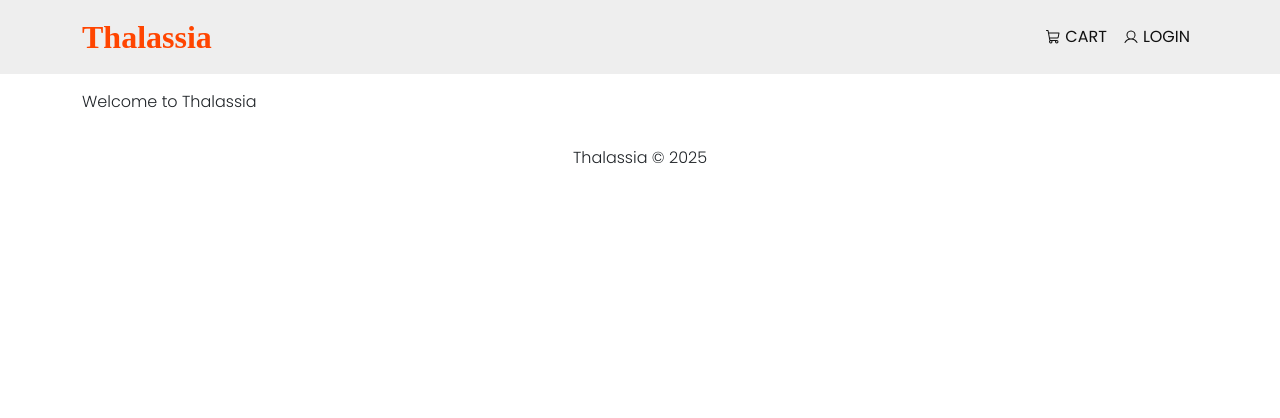
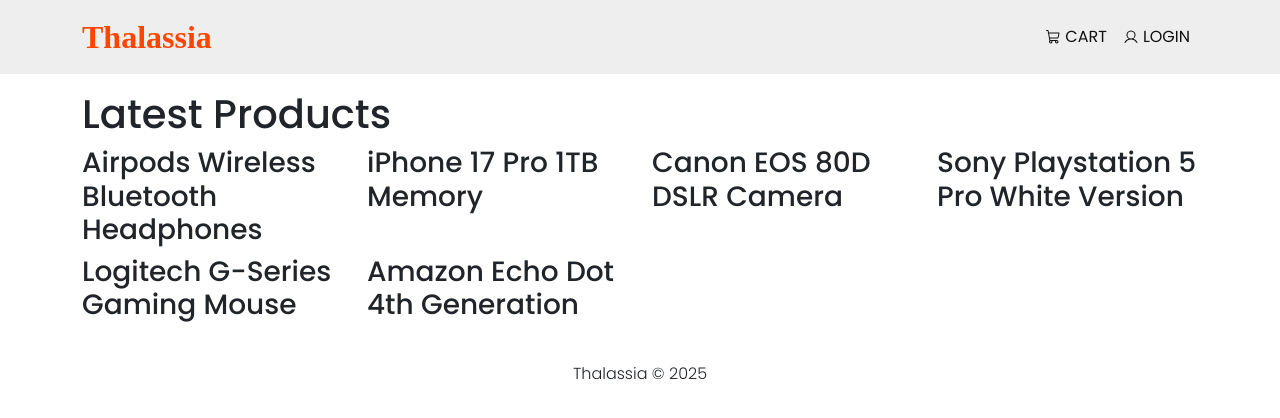
Before and after one commit to Nimira43/Thalassia, a React (Vite) app in the folder frontend/: page / in a window 1280 px wide. Shown: the top 418 px of the page. Built offline with nearby package versions, Linux system fonts and the light colour scheme; a web font is replaced by a local one.

Commit message:
Importing HomeScreen into App

```diff
--- a/frontend/src/App.jsx
+++ b/frontend/src/App.jsx
@@ -1,6 +1,7 @@
 import { Container } from 'react-bootstrap'
 import Header from './components/Header'
 import Footer from './components/Footer'
+import HomeScreen from './screens/HomeScreen'
 
 const App = () => {
   return (
@@ -8,7 +9,7 @@ const App = () => {
       <Header />
       <main className='py-3'>
         <Container>
-          Welcome to Thalassia
+          <HomeScreen />
         </Container>
       </main>
       <Footer />
--- a/frontend/src/screens/HomeScreen.jsx
+++ b/frontend/src/screens/HomeScreen.jsx
@@ -7,8 +7,9 @@ const HomeScreen = () => {
       <h1>Latest Products</h1>
       <Row>
         {products.map(
-          () => (
+          (product) => (
             <Col sm={12} md={6} lg={4} xl={3}>
+              <h3>{product.name}</h3>
             </Col>
           )
         )}
```
